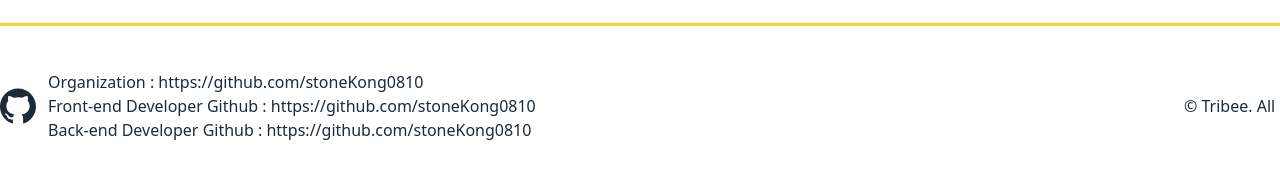
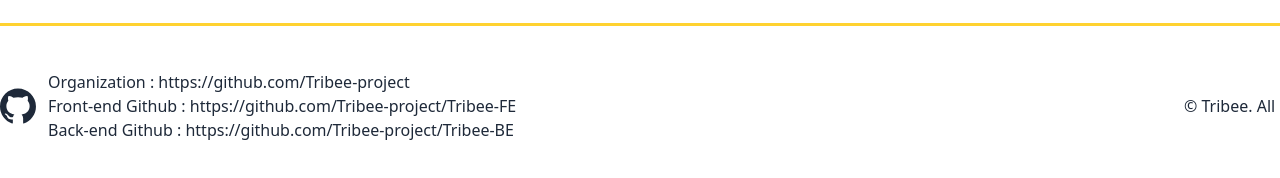
Before and after one commit to Tribee-project/Tribee-FE, a React (Vite) app: page / in a window 1280 px wide. Shown: the part 1348-1526 px from the top of the page. Built offline with nearby package versions, Linux system fonts and the light colour scheme.

Commit message:
Refactor: 푸터 링크 주소 변경

```diff
--- a/src/layouts/Footer/Footer.tsx
+++ b/src/layouts/Footer/Footer.tsx
@@ -12,21 +12,21 @@ const Footer: React.FC = () => {
               target="_blank"
               className="whitespace-nowrap hover:text-shadow-lg"
             >
-              Organization : https://github.com/stoneKong0810
+              Organization : https://github.com/Tribee-project
             </a>
             <a
               href="https://github.com/stoneKong0810"
               target="_blank"
               className="whitespace-nowrap hover:text-shadow-lg"
             >
-              Front-end Developer Github : https://github.com/stoneKong0810
+              Front-end Github : https://github.com/Tribee-project/Tribee-FE
             </a>
             <a
               href="https://github.com/stoneKong0810"
               target="_blank"
               className="whitespace-nowrap hover:text-shadow-lg"
             >
-              Back-end Developer Github : https://github.com/stoneKong0810
+              Back-end Github : https://github.com/Tribee-project/Tribee-BE
             </a>
           </div>
         </div>
```
